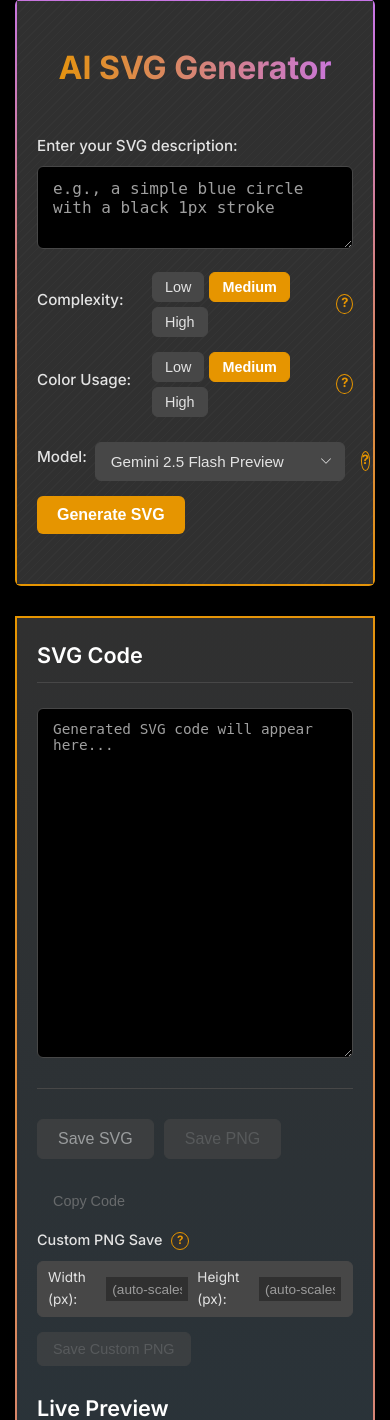
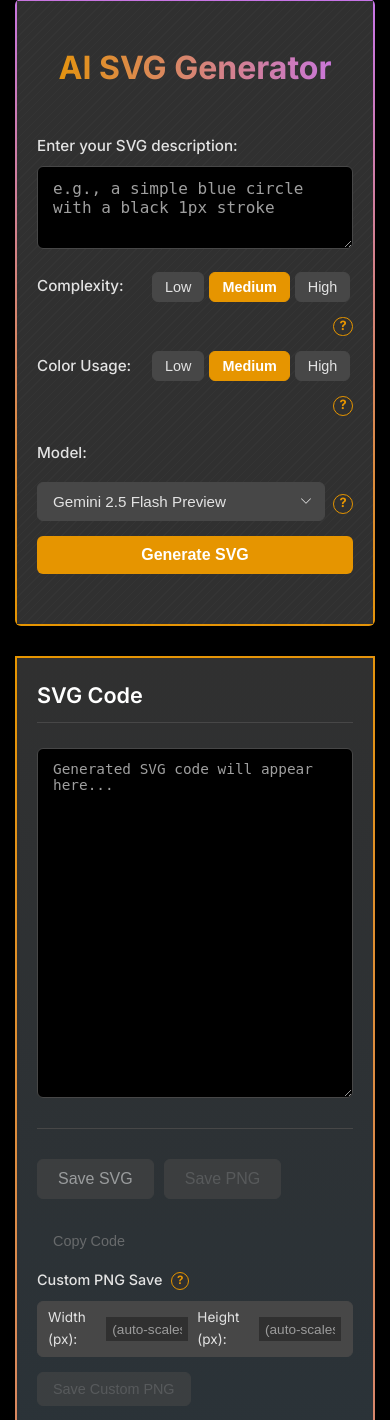
Before and after one commit to goatcheese98/ai-2-svg-tools, a Flask app: page / in a window 390 px wide. Shown: the part 110-1530 px from the top of the page. Run offline with Flask 3, Linux system fonts and the light colour scheme; some libraries are stand-ins or nearby versions.

Commit message:
fix: Improve mobile tooltip layout and positioning

```diff
--- a/static/style.css
+++ b/static/style.css
@@ -577,6 +577,86 @@ h3 {
     .preview-box {
         height: 350px;
     }
+
+    /* Adjust control button groups for mobile */
+    .control-button-group {
+        /* Revert to row layout, allow wrapping */
+        flex-direction: row;
+        align-items: center; /* Vertically center items */
+        flex-wrap: wrap; /* Allow wrapping */
+        gap: 8px 10px; /* Row and Column gaps */
+    }
+
+    .control-button-group label {
+        width: auto;
+        margin-bottom: 0; /* Remove bottom margin */
+        flex-shrink: 0; /* Prevent label from shrinking */
+        /* order: 1; */
+    }
+
+    .control-button-group .buttons {
+        /* Buttons group takes available space */
+        justify-content: flex-start;
+        width: auto; /* Allow natural width */
+        flex-grow: 1; /* Allow button group to grow */
+        /* order: 2; */
+    }
+
+    /* Position tooltip icon logically */
+    .control-button-group .tooltip-icon {
+        margin-left: auto; /* Push to the right end of the line */
+        margin-top: 0; /* Remove top margin */
+        align-self: center; /* Keep vertically centered */
+        flex-shrink: 0; /* Prevent shrinking */
+        /* order: 3; */
+    }
+
+    /* Ensure model selectors and buttons stack nicely */
+    .generate-controls,
+    .extractor-actions,
+    .refinement-actions {
+        align-items: stretch; /* Make children take full width */
+    }
+    .generate-controls .model-selector,
+    .extractor-actions .extractor-model-selector,
+    .refinement-actions .refine-model-selector {
+        max-width: none; /* Allow full width */
+        flex-wrap: wrap; /* Allow icon to wrap */
+        gap: 5px 8px; /* Adjust row/column gap */
+    }
+    /* Ensure label and select take most space, icon wraps */
+    .generate-controls .model-selector > label,
+    .generate-controls .model-selector > select,
+    .extractor-actions .extractor-model-selector > label,
+    .extractor-actions .extractor-model-selector > select,
+    .refinement-actions .refine-model-selector > label,
+    .refinement-actions .refine-model-selector > select {
+       flex-basis: auto; /* Allow shrinking/growing */
+       flex-grow: 1;
+    }
+    .generate-controls .model-selector > select,
+    .extractor-actions .extractor-model-selector > select,
+    .refinement-actions .refine-model-selector > select {
+        min-width: 150px; /* Prevent select from becoming too small */
+    }
+
+    .generate-controls .model-selector > .tooltip-icon,
+    .extractor-actions .extractor-model-selector > .tooltip-icon,
+    .refinement-actions .refine-model-selector > .tooltip-icon {
+        flex-shrink: 0; /* Prevent icon shrinking */
+        margin-left: auto; /* Push icon right initially */
+        margin-top: 5px; /* Add margin when wrapped */
+        /* If wrapping occurs, center it below */
+        /* This might require the container to be display: block or adjust flex */
+    }
+
+    .generate-controls #generate-btn,
+    .extractor-actions #analyze-btn,
+    .refinement-actions #refine-btn {
+        width: 100%; /* Make buttons full width */
+        text-align: center;
+    }
+
 }
 
 /* Removed Post-Generation Controls CSS */
@@ -1342,15 +1422,23 @@ button:disabled {
 
 /* Media Query for smaller screens (e.g., mobile) */
 @media (max-width: 600px) {
+    /* Ensure icon is a positioning context */
+    .tooltip-icon {
+        position: relative;
+    }
+
     .tooltip-icon::after {
-        /* Reposition below the icon */
-        top: 140%; /* Adjust vertical distance below icon */
+        /* Position centered below the icon */
+        top: calc(100% + 8px); /* Position below icon + small gap */
         left: 50%;
-        transform: translateX(-50%); /* Center horizontally relative to icon */
+        transform: translateX(-50%); /* Center horizontally */
+        right: auto; /* Remove right constraint */
 
-        /* Adjust width for smaller screens */
-        max-width: calc(100vw - 40px); /* Example: Full viewport width minus some padding */
-        width: auto; /* Let it take needed width up to max-width */
+        /* Width constrained by viewport */
+        width: auto; /* Allow width to fill space up to max */
+        max-width: calc(100vw - 40px); /* Max width with 20px padding each side */
+        white-space: normal; /* Ensure text wraps */
+        text-align: left;
     }
 }
 /* --- End Tooltip Styles --- */
```
